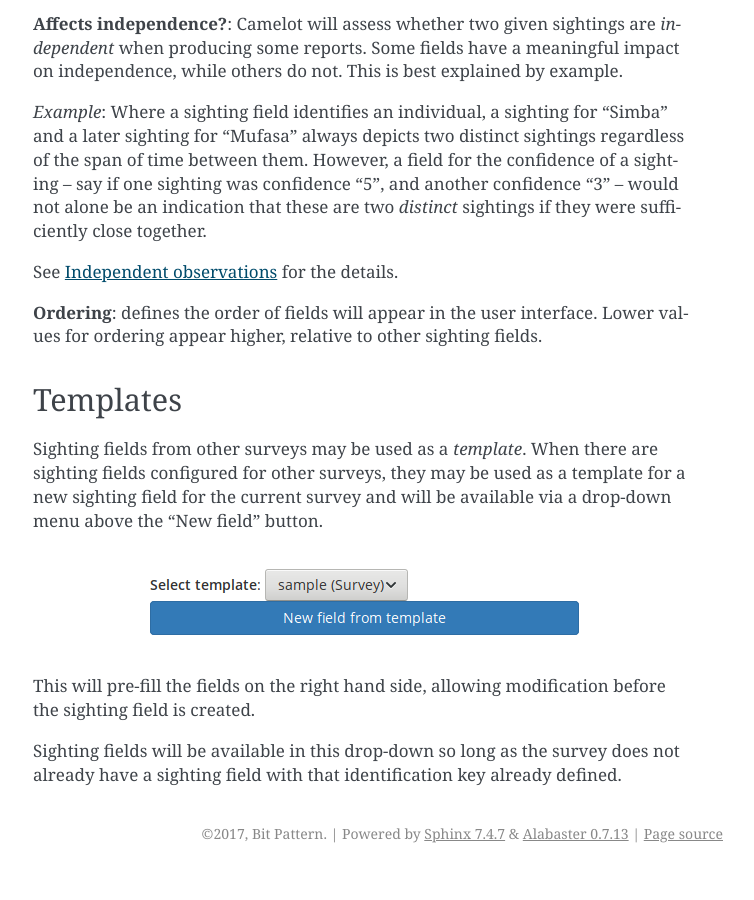
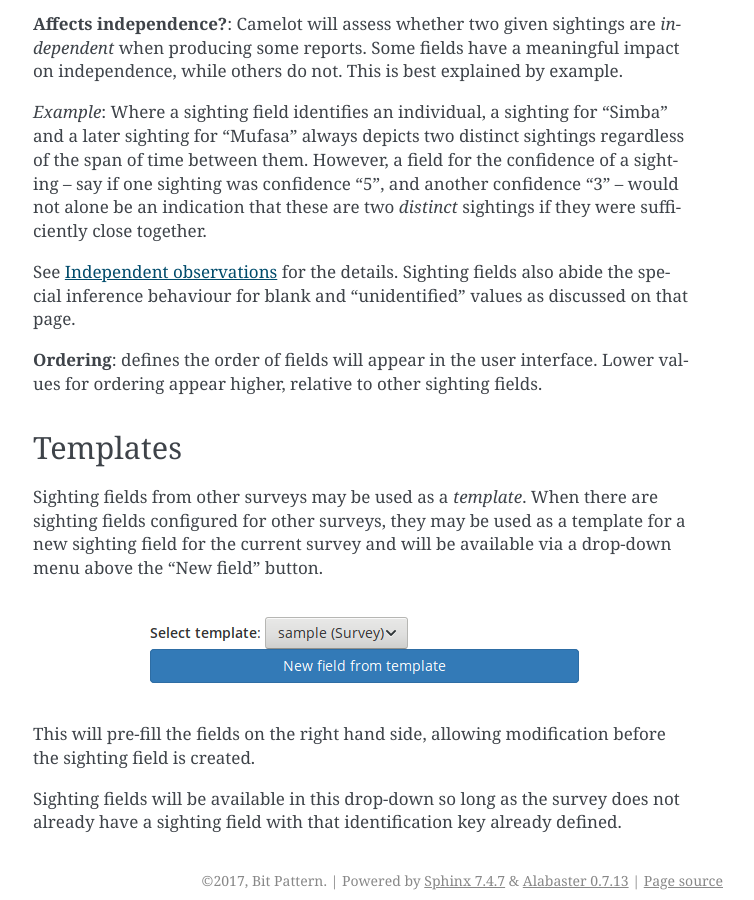
Before and after one commit to heidihendry/camelot, a Sphinx documentation site: the page built from doc/sightingfields.rst, in a window 1280 px wide and 900 px high, scrolled down 2184 px. Shown: the whole window, without its empty margins (387-1141 px from the left). Built offline with Sphinx 7.4.7, drawn with Linux system fonts in a browser that asks for light colours; before the commit the page ends 3057 px from its top, so only the background shows below that.

Commit message:
Docs: mention indep. obs inference rules for sighting fields

```diff
--- a/doc/sightingfields.rst
+++ b/doc/sightingfields.rst
@@ -44,7 +44,7 @@ When selecting the drop-down field type, options in the drop-down may be added a
 
 *Example*: Where a sighting field identifies an individual, a sighting for "Simba" and a later sighting for "Mufasa" always depicts two distinct sightings regardless of the span of time between them.  However, a field for the confidence of a sighting -- say if one sighting was confidence "5", and another confidence "3" -- would not alone be an indication that these are two *distinct* sightings if they were sufficiently close together.
 
-See |indep_obs| for the details.
+See |indep_obs| for the details.  Sighting fields also abide the special inference behaviour for blank and "unidentified" values as discussed on that page.
 
 **Ordering**: defines the order of fields will appear in the user interface. Lower values for ordering appear higher, relative to other sighting fields.
 
```
